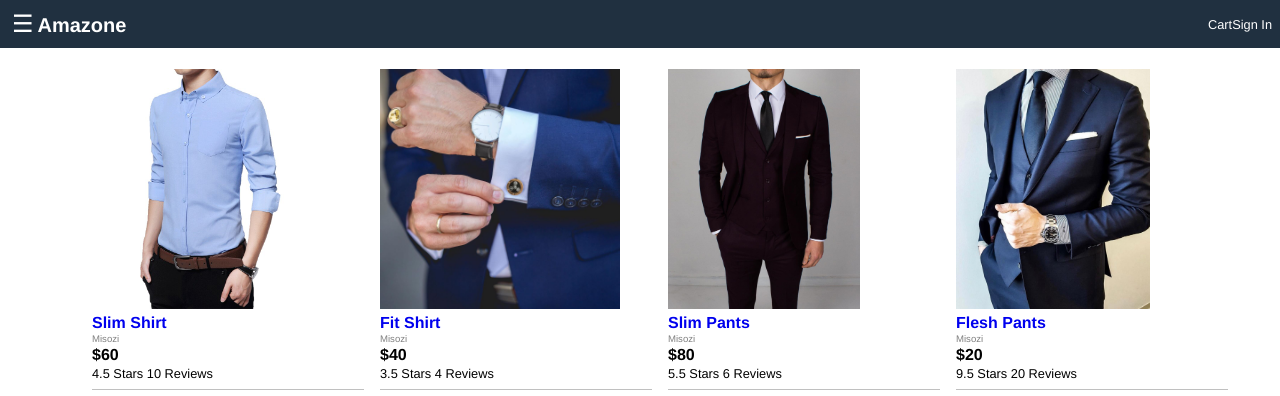
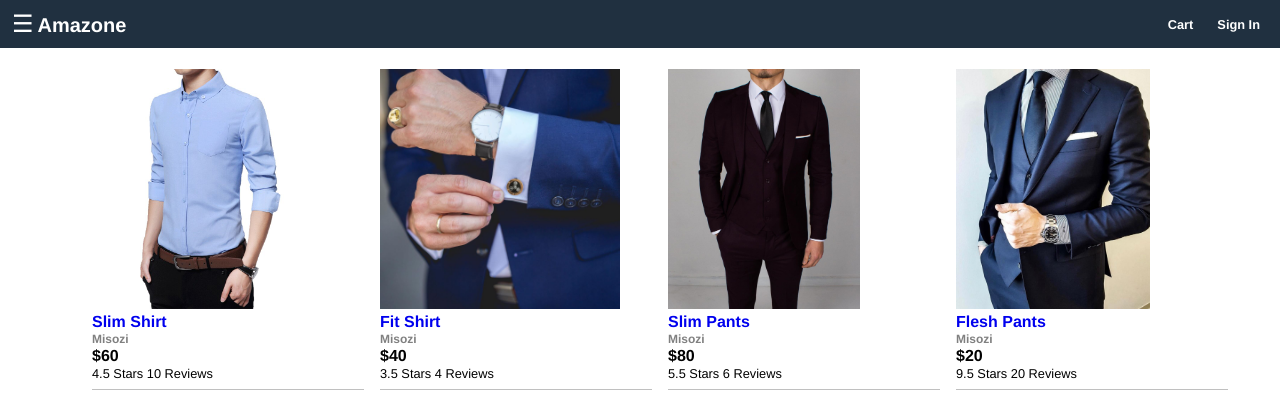
Before and after one commit to IRSAGE/React-Node-E-Commerce, a React (Create React App) app in the folder Frontend/: page / in a window 1280 px wide. Shown: the top 396 px of the page. Built offline with nearby package versions, Linux system fonts and the light colour scheme; the HTML template or start-up script is replaced by a standard one.

Commit message:
Stying The Product Screen

```diff
--- a/Frontend/src/Screens/ProductScreen.js
+++ b/Frontend/src/Screens/ProductScreen.js
@@ -16,7 +16,7 @@ function ProductScreen(props) {
             <ul>
                 <li><h4>{product.name}</h4></li>
                 <li>{product.rating} Stars ({product.numReviews} Reviews)</li>
-                <li><b>{product.price}</b></li>
+                <li><b>Price ${product.price}</b></li>
                 <li>Description: <div>{product.description}</div></li>
             </ul>
         </div>
--- a/Frontend/src/index.css
+++ b/Frontend/src/index.css
@@ -34,10 +34,13 @@ color: #fff;
 font-size: 2.5rem;
 font-weight: bold;
 text-decoration: none;
+
 }
 .header-links a{
   color: #fff;
   text-decoration: none;
+  padding: 1.5rem;
+  font-weight: 600;
 }
 .header-links a:hover{
   color: #ff8000;
@@ -81,8 +84,9 @@ a:hover{
   font-weight: bold;
 }
 .product-brand{
-  font-size: 1.2rem;
+  font-size: 1.5rem;
   color: #808080;
+  font-weight: bold;
 }
 .product-price{
   font-size: 2rem;
@@ -120,9 +124,11 @@ a:hover{
   font-size: 2rem;
   padding-top: 0;
   cursor: pointer;
+  color: #ff8000;
   position: absolute;
   right: .5rem;
   top:1.5rem;
+  text-align: center;
 }
 /* Product Details */
 .details{
```
